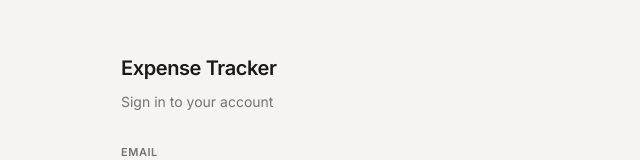
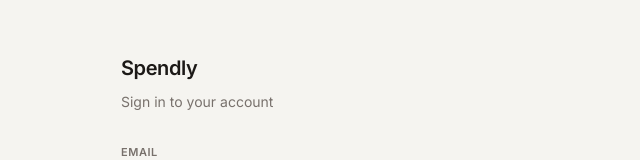
Before and after one commit to shubhamaher8/Spendly, a React (Vite) app in the folder frontend/: page /login in a window 1280 px wide. Shown: the part 174-334 px from the top of the page, without its empty margins (319-959 px from the left). Built offline with nearby package versions, Linux system fonts and the light colour scheme; a web font is replaced by a local one.

Commit message:
Rename "Expense Tracker" references to "Spendly" in index.html, Navbar, Login, and Register components

```diff
--- a/frontend/index.html
+++ b/frontend/index.html
@@ -4,7 +4,7 @@
     <meta charset="UTF-8" />
     <meta name="viewport" content="width=device-width, initial-scale=1.0" />
     <link rel="icon" type="image/svg+xml" href="/favicon.svg" />
-    <title>Expense Tracker</title>
+    <title>Spendly — Personal Expense Manager</title>
   </head>
   <body>
     <div id="root"></div>
--- a/frontend/src/components/Navbar.jsx
+++ b/frontend/src/components/Navbar.jsx
@@ -38,7 +38,7 @@
           color: 'var(--ink)',
           textDecoration: 'none'
         }}>
-          Expense Tracker
+          Spendly
         </Link>
 
         <div style={{ display: 'flex', alignItems: 'center', gap: 32 }}>
--- a/frontend/src/pages/Login.jsx
+++ b/frontend/src/pages/Login.jsx
@@ -29,7 +29,7 @@
   return (
     <div className="auth-page">
       <div className="auth-card">
-        <div className="auth-logo">Expense Tracker</div>
+        <div className="auth-logo">Spendly</div>
         <p className="auth-tagline">Sign in to your account</p>
 
         {error && <div className="error-message">{error}</div>}
--- a/frontend/src/pages/Register.jsx
+++ b/frontend/src/pages/Register.jsx
@@ -30,7 +30,7 @@
   return (
     <div className="auth-page">
       <div className="auth-card">
-        <div className="auth-logo">Expense Tracker</div>
+        <div className="auth-logo">Spendly</div>
         <p className="auth-tagline">Create your account</p>
 
         {error && <div className="error-message">{error}</div>}
```
